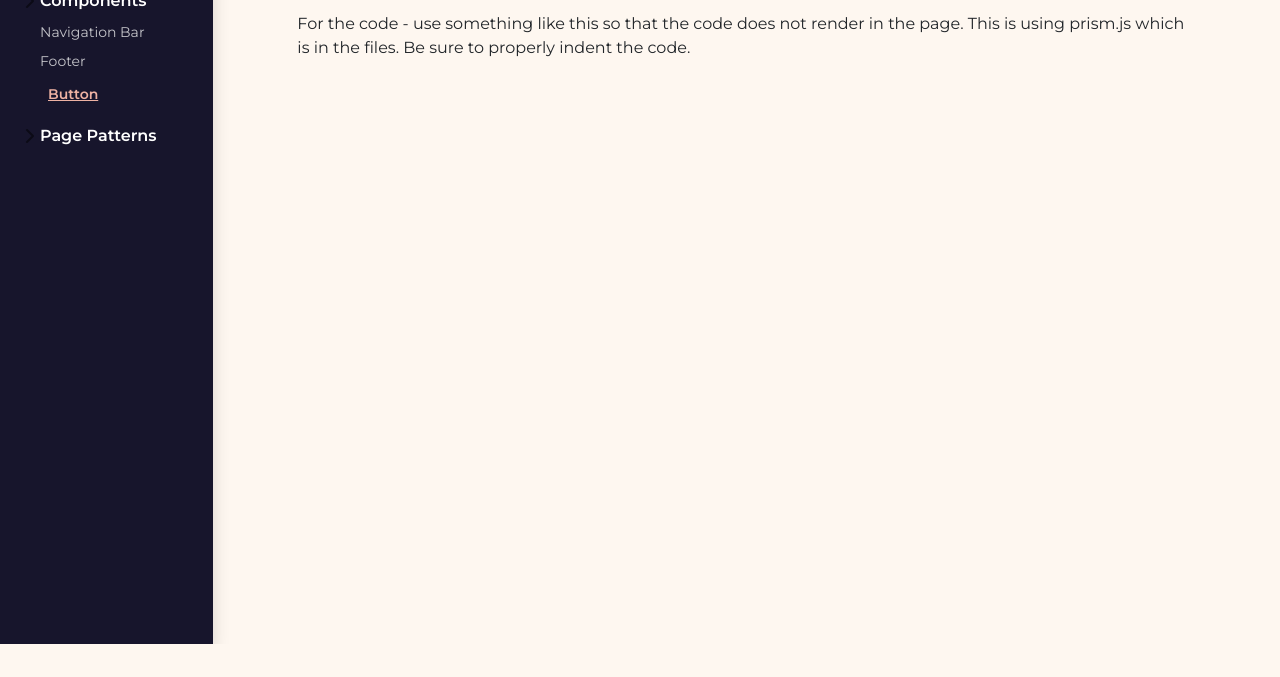
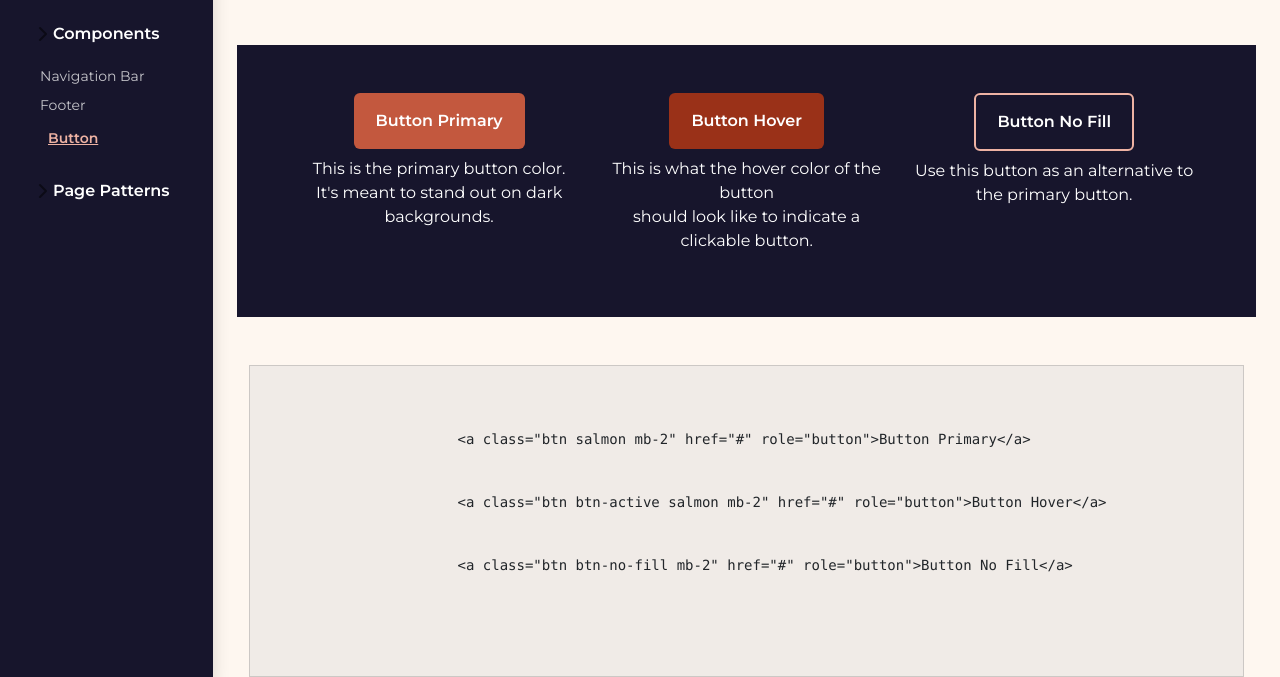
Before and after one commit to TammyKnox/design-system, a plain HTML site: page components/component3.html in a window 1280 px wide. Shown: the part 156-833 px from the top of the page. Before the commit the page ends 800 px from the top, so only its background shows below. Drawn offline with nearby package versions, Linux system fonts and the light colour scheme.

Commit message:
Updated the button components

```diff
--- a/components/component3.html
+++ b/components/component3.html
@@ -165,17 +165,52 @@
       <div class = "container-fluid overflow-auto">
         <div class = "row p-5">
           <div id="content">
-            <h2>Component 3</h2>
-            <p>See posted student examples. Make sure this works responsively. There are currently no columns in this section. (You will need to add those). </p>
-            <p>For the code - use something like this so that the code does not render in the page. This is using prism.js which is in the files.
-              Be sure to properly indent the code.
-            </p>
+            <h1>Button Component</h1>
+            <p>This button component can be used for calls to action, links, and other important information</p>
 
 
+          </div><!-- col -->
+        </div><!-- Row  -->
+        <div class="row p-5 the-buttons dark-navy mb-5">
+          <div class="col-lg-4 col-md-4 col-sm-12 text-center align-items-center">
+            <a class="btn salmon mb-2" href="#" role="button">Button Primary</a>
+            <p>This is the primary button color. <br>It's meant to stand out on dark backgrounds.</p>
+          </div>
 
+          <div class="col-lg-4 col-md-4 col-sm-12 text-center align-items-center">
+            <a class="btn btn-active salmon mb-2" href="#" role="button">Button
+              Hover
+            </a>
+            <p>This is what the hover color of the button <br>should look like to indicate a clickable button.</p>
+          </div>
 
-    </div><!-- col -->
-    </div><!-- Row  -->
+          <div class="col-lg-4 col-md-4 col-sm-12 text-center align-items-center">
+            <a class="btn btn-no-fill mb-2" href="#" role="button">Button No Fill</a>
+            <p>Use this button as an alternative to the primary button.</p>
+          </div>
+
+        </div>
+
+                    <!-- Code example - this is what the prism.js and css are for added in this page - replace: all '<' with &lt; and  '>' with &gt; and all quotes with &quot; -->
+
+                    <div class="col code-background p-0">
+                      <pre class="language-markup"><code>
+                        <div class="row">
+                        <div class="col-lg-12 p-0">
+                          &lt;a class=&quot;btn salmon mb-2&quot; href=&quot;#&quot; role=&quot;button&quot;&gt;Button Primary&lt;/a&gt;
+                        </div>
+
+                        <div class="col-lg-12 p-0">
+                          &lt;a class=&quot;btn btn-active salmon mb-2&quot; href=&quot;#&quot; role=&quot;button&quot;&gt;Button Hover&lt;/a&gt;
+                        </div>
+
+                        <div class="col-lg-12 p-0">
+                          &lt;a class=&quot;btn btn-no-fill mb-2&quot; href=&quot;#&quot; role=&quot;button&quot;&gt;Button No Fill&lt;/a&gt;
+                      </div>
+                    </div>
+                        </code>
+                        </pre><!-- Code example -->
+                        </div><!-- col -->
       </div><!-- Container -->
       </div>      <!-- Content  -->
 
--- a/css/designsystem.css
+++ b/css/designsystem.css
@@ -148,12 +148,34 @@ a.navbar-brand{
 }
 
 footer{
-    font-weight: 600;
+    font-weight: 600 !important;
 }
 
 .fa-brands{
     color: #EEB2A3 !important;
     font-size: 2rem !important;
+}
+a.btn{
+    min-width: 101px;
+}
+.btn{
+    padding: 15px 21px;
+    color: #fff;
+    font-weight: 600;
+    margin:auto;
+}
+
+a.btn:hover, a.btn-active{
+    background-color:#9A3118;
+    color:#fff !important;
+}
+
+.btn-no-fill{
+    border:solid 2px #EEB2A3;
+}
+
+.the-buttons p{
+    color:#fff;
 }
 
 @media screen and (min-width: 480px){
```
